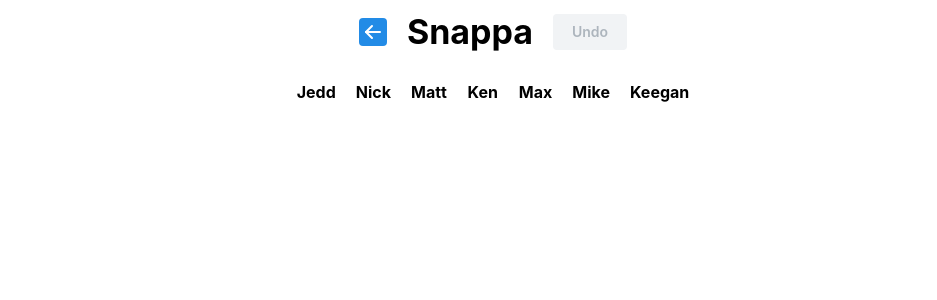
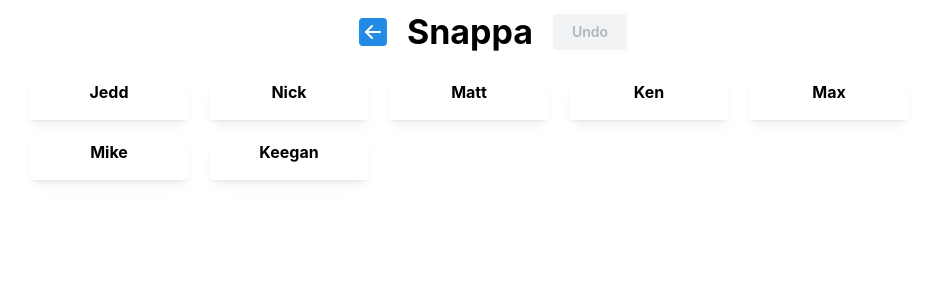
Before and after one commit to KeeganW/party-scoring, a React (Vite) app: page /#/snappa in a window 1280 px wide. Shown: the top 300 px of the page, without its empty margins (147-1084 px from the left). Built offline with nearby package versions, Linux system fonts and the light colour scheme; no server answers.

Commit message:
Testing different width.

```diff
--- a/src/components/GenericScoreCardItem.tsx
+++ b/src/components/GenericScoreCardItem.tsx
@@ -12,7 +12,7 @@
   }
 
   return (
-    <Group>
+    <Group justify="space-between">
       <Text>
         {title}: {playerScore[action]}
       </Text>
--- a/src/components/Page.tsx
+++ b/src/components/Page.tsx
@@ -36,7 +36,7 @@
         <div style={{ marginTop: '80px' }}>
           <Group gap="lg">
             {players.map((player, playerIndex) => (
-              <Card key={playerIndex}>
+              <Card shadow="sm" key={playerIndex} style={{minWidth: '160px'}}>
                 <Card.Section>
                   <Center>
                     <Title order={5}>{player.name}</Title>
```
